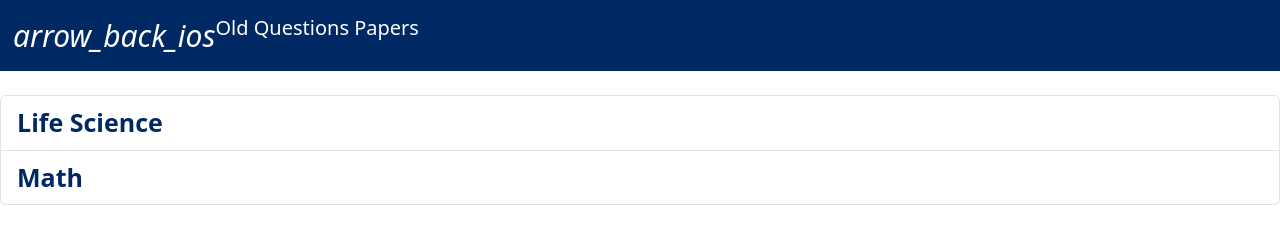
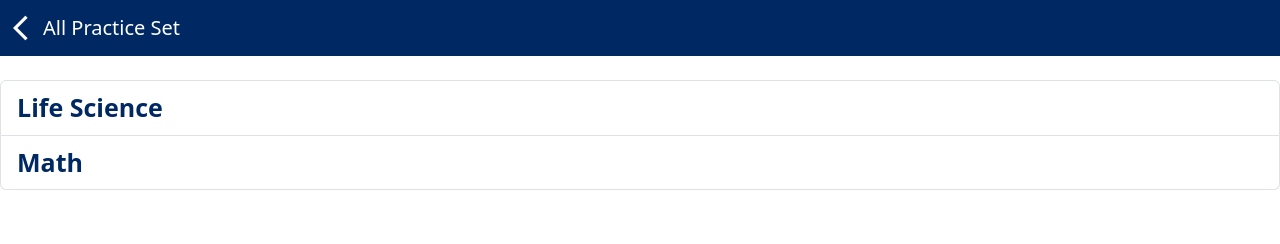
Before and after one commit to SayantanMallick/app, a plain HTML site: page all_prac.html in a window 1280 px wide. Drawn offline with nearby package versions, Linux system fonts and the light colour scheme.

Commit message:
Update all_prac.html

```diff
--- a/all_prac.html
+++ b/all_prac.html
@@ -5,6 +5,7 @@
     <meta charset="UTF-8">
     <meta http-equiv="X-UA-Compatible" content="IE=edge">
     <meta name="viewport" content="width=device-width, initial-scale=1.0">
+    <link rel="stylesheet" href="https://fonts.googleapis.com/icon?family=Material+Icons" />
     <title>Document</title>
     <style>
         body{
@@ -40,7 +41,7 @@
 <body>
         <nav class="navbar p-2">
           <a class="navbar-brand text-white">
-            <i class="material-icons d-inline-block align-top pl-2" style="font-size: 30px; color:#fff; padding-left:5px;" onclick="back()">arrow_back_ios</i>Old Questions Papers
+            <i class="material-icons d-inline-block align-top pl-2" style="font-size: 30px; color:#fff; padding-left:5px;" onclick="back()">arrow_back_ios</i>All Practice Set
           </a>
         </nav>
     <br>
```
